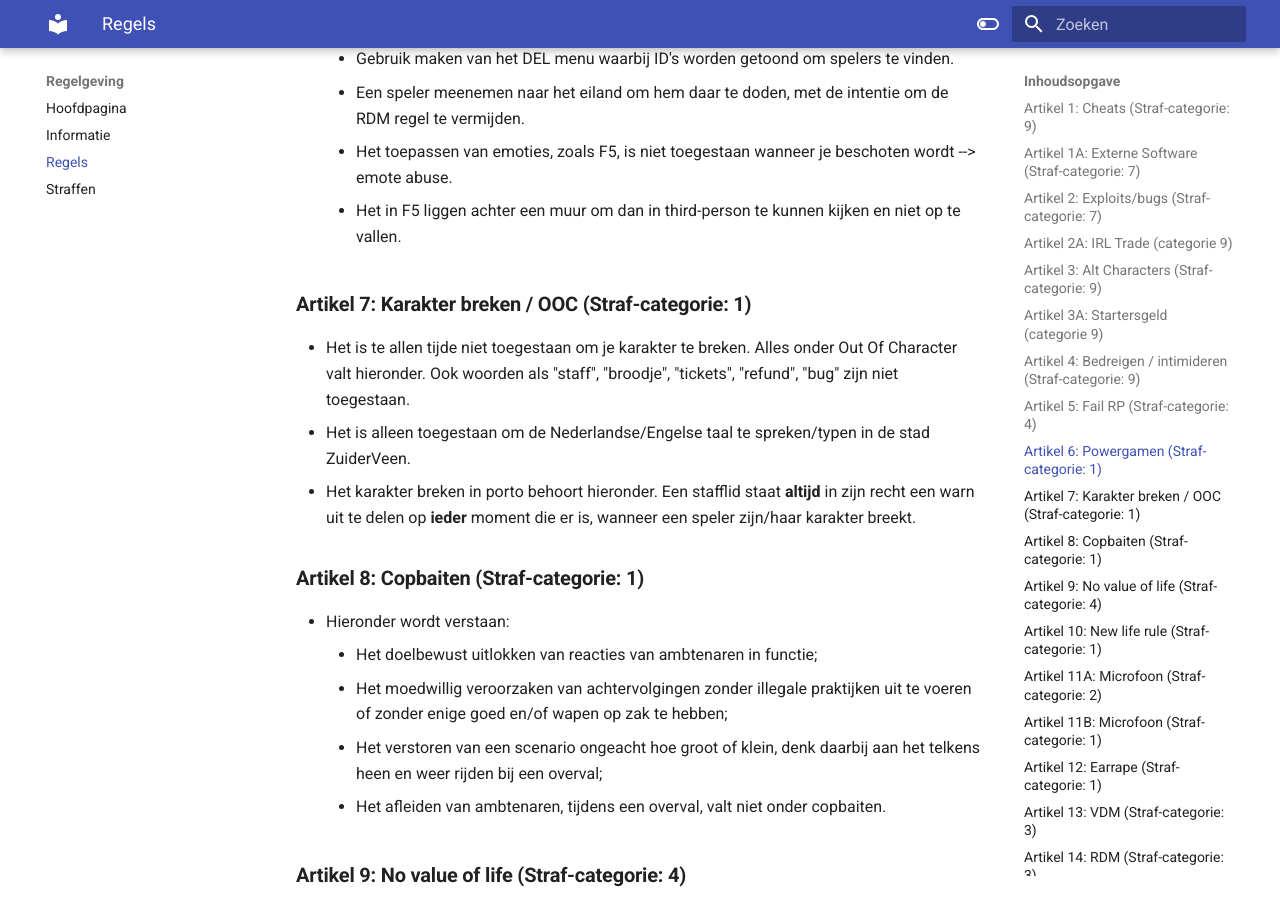
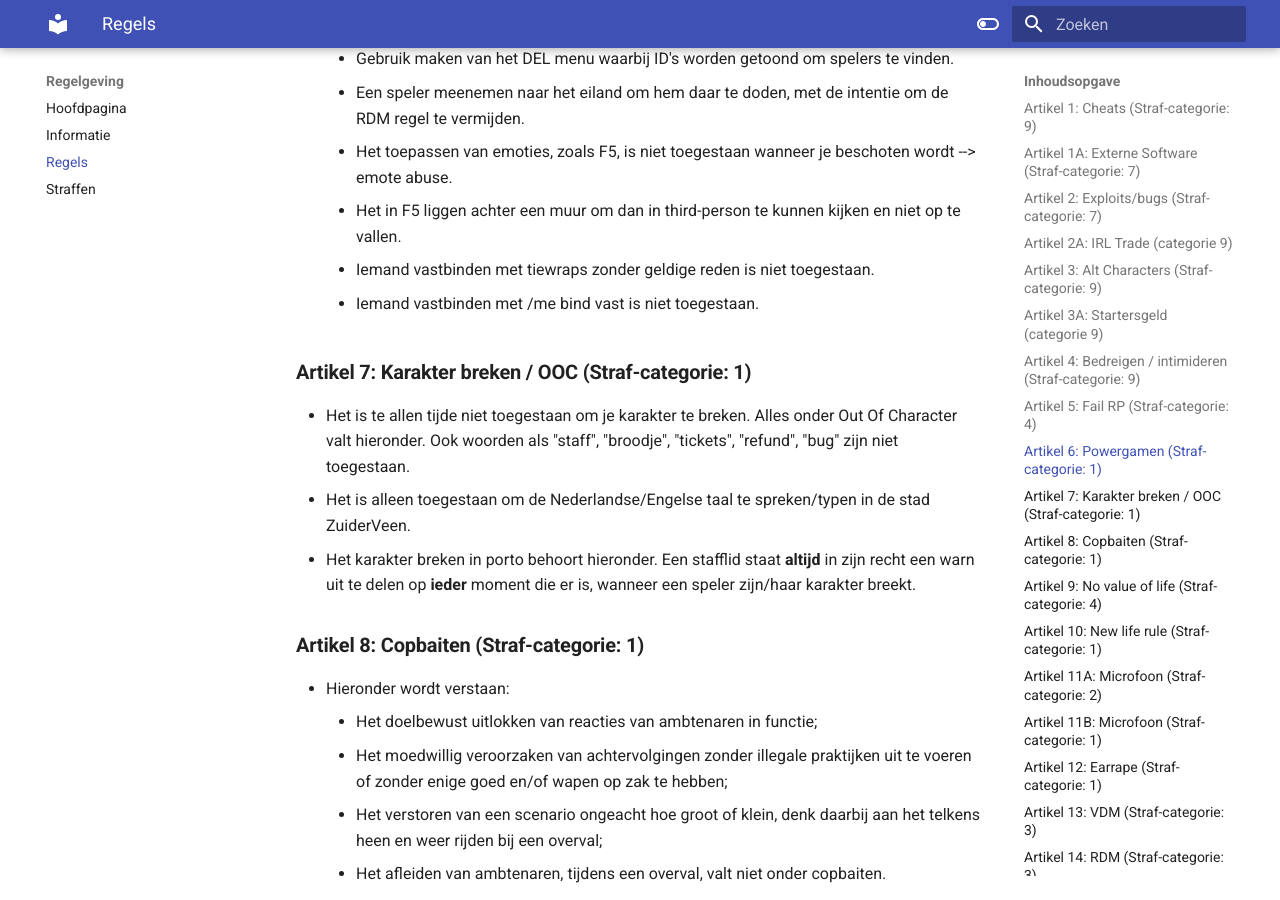
Before and after one commit to ZuiderVeenRP/apv, an MkDocs documentation site: the page built from docs/algemeen.md, in a window 1280 px wide and 900 px high, scrolled down 3070 px. Built offline with MkDocs 1.6.1 and Material for MkDocs 9.7.7, drawn with Linux system fonts in a browser that asks for light colours; comment, search, counter and statistics services are not loaded.

Commit message:
Update algemeen.md

```diff
--- a/docs/algemeen.md
+++ b/docs/algemeen.md
@@ -70,6 +70,8 @@
       * Een speler meenemen naar het eiland om hem daar te doden, met de intentie om de RDM regel te vermijden.
       * Het toepassen van emoties, zoals F5, is niet toegestaan wanneer je beschoten wordt --> emote abuse.
       * Het in F5 liggen achter een muur om dan in third-person te kunnen kijken en niet op te vallen.
+      * Iemand vastbinden met tiewraps zonder geldige reden is niet toegestaan.
+      * Iemand vastbinden met /me bind vast is niet toegestaan.
 
 ### **Artikel 7: Karakter breken / OOC (Straf-categorie: 1)**
    - Het is te allen tijde niet toegestaan om je karakter te breken. Alles onder Out Of Character valt hieronder. Ook woorden als "staff", "broodje", "tickets", "refund", "bug" zijn niet toegestaan.
```
